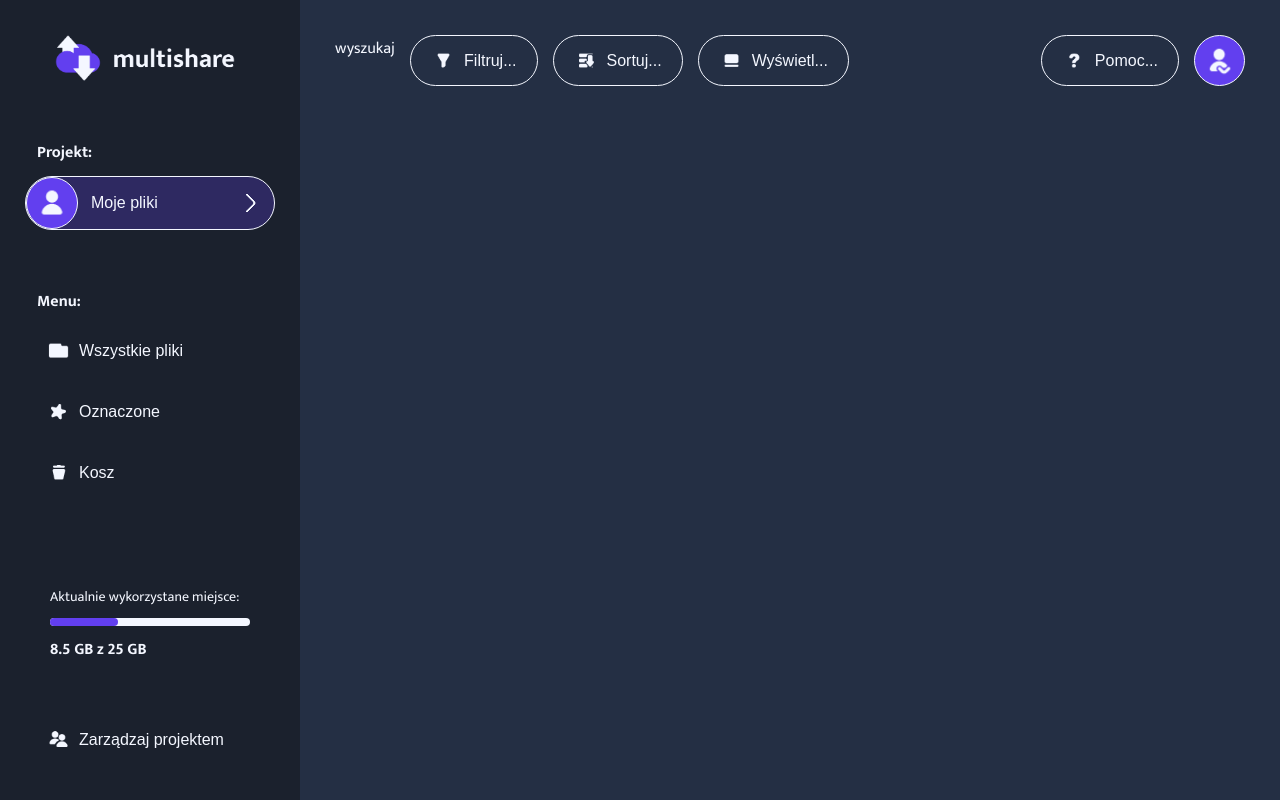
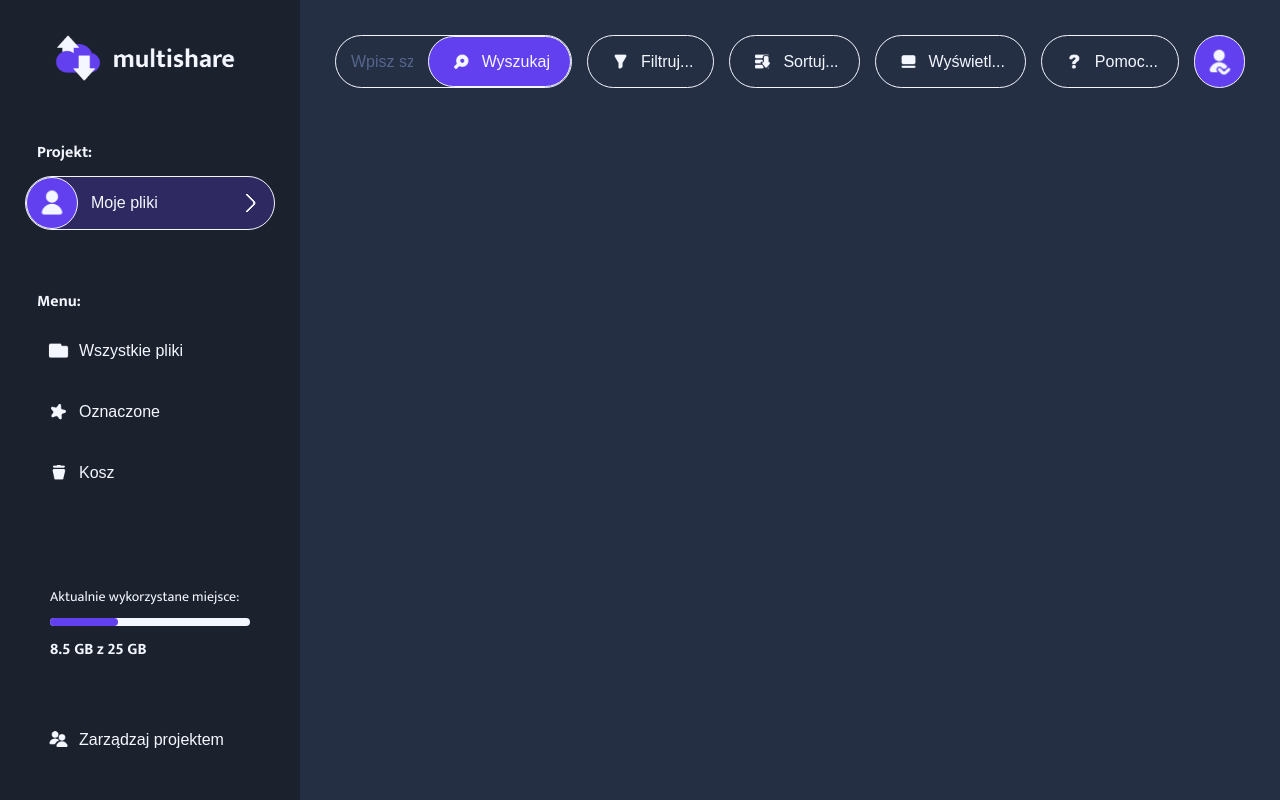
Before and after one commit to BarteXikora/file-explorer-app, a React (Create React App) app: page / in a window 1280 px wide. Built offline with nearby package versions, Linux system fonts and the light colour scheme.

Commit message:
Created search input in top bar.

```diff
--- /dev/null
+++ b/src/components/elements/searchInput/SearchInput.styles.tsx
@@ -0,0 +1,32 @@
+import styled from 'styled-components'
+
+const StyledSearchInput = styled.form`
+    border: 1px solid ${(props) => props.theme.colors.white};
+    border-radius: 1000px;
+    display: flex;
+    transition: ${(props) => props.theme.transition};
+
+    &:hover, &:focus-within {
+        background-color: ${(props) => props.theme.colors.gray};
+    }
+
+    input {
+        width: 100%;
+        border-radius: 1000px 0 0 1000px;
+        background-color: transparent;
+        border: none;
+        padding: 0 ${(props) => props.theme.margins.XNormal};
+        font-size: ${(props) => props.theme.fontSizes.default};
+        color: ${(props) => props.theme.colors.white};
+
+        &:focus {
+            outline: none;
+        }
+
+        &::placeholder {
+            color: ${(props) => props.theme.colors.grayLighter};
+        }
+    }
+`
+
+export default StyledSearchInput
--- /dev/null
+++ b/src/components/elements/searchInput/SearchInput.tsx
@@ -0,0 +1,17 @@
+import StyledSearchInput from './SearchInput.styles'
+import Button from '../button/Button'
+import iconSearch from '../../../assets/icons/icon-search.png'
+
+const SearchInput = () => {
+    return <StyledSearchInput>
+        <input type="text" placeholder='Wpisz szukaną frazę tutaj...' />
+
+        <Button>
+            <img src={iconSearch} alt="Wyszukaj" />
+
+            Wyszukaj
+        </Button>
+    </StyledSearchInput>
+}
+
+export default SearchInput
--- a/src/components/layout/topBar/TopBar.tsx
+++ b/src/components/layout/topBar/TopBar.tsx
@@ -1,6 +1,7 @@
 import StyledTopBar from './TopBar.styled'
 
 import Button from '../../elements/button/Button'
+import SearchInput from '../../elements/searchInput/SearchInput'
 import UserButton from '../../elements/userButton/UserButton'
 
 import iconFilter from '../../../assets/icons/icon-filter.png'
@@ -11,7 +12,7 @@ import iconHelp from '../../../assets/icons/icon-help.png'
 const TopBar = () => {
     return <StyledTopBar>
         <div className='full-width'>
-            <div>wyszukaj</div>
+            <SearchInput />
 
             <Button variant='secondary'>
                 <img src={iconFilter} alt="Filtruj pliki" />
```
Also changed, not shown: src/assets/icons/icon-search.png (added).
